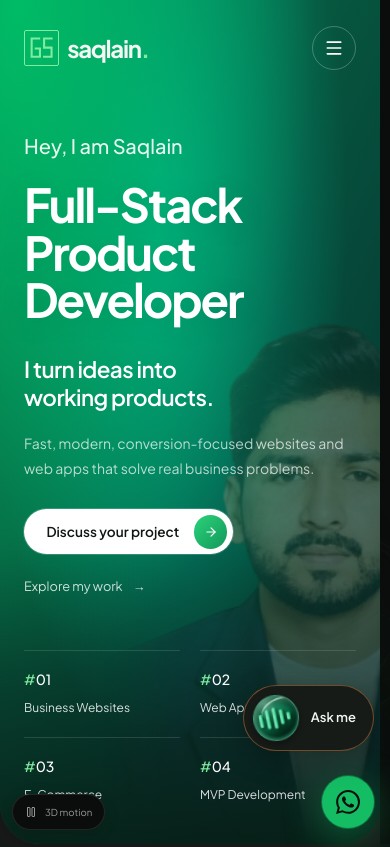
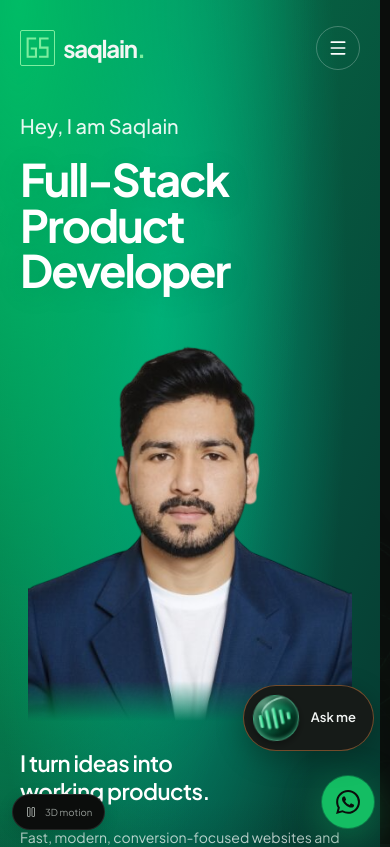
Before and after one commit to GhulamSaqlain13/saqlain-portfolio, a Next.js app: page / in a window 390 px wide. Shown: the top 847 px of the page. Built offline with nearby package versions, Linux system fonts and the light colour scheme.

Commit message:
Align responsive sections and prevent hero portrait cropping

```diff
--- a/src/components/Hero.tsx
+++ b/src/components/Hero.tsx
@@ -1,56 +1,15 @@
 "use client";
 
-import { useEffect, useRef } from "react";
 import Navbar, { PillButton } from "@/components/Navbar";
 import Link from "next/link";
 import portrait from "@/assets/me-Photoroom.png";
 
 const FOCUS = ["Business Websites", "Web Applications", "E-Commerce", "MVP Development"];
 
-function useParallax() {
-  const portraitRef = useRef<HTMLImageElement>(null);
-  useEffect(() => {
-    if (window.matchMedia("(prefers-reduced-motion: reduce), (pointer: coarse)").matches) return;
-    let frame = 0;
-    let x = 0;
-    let y = 0;
-    const onMove = (event: MouseEvent) => {
-      x = event.clientX / window.innerWidth - 0.5;
-      y = event.clientY / window.innerHeight - 0.5;
-      if (!frame)
-        frame = requestAnimationFrame(() => {
-          frame = 0;
-          if (portraitRef.current)
-            portraitRef.current.style.transform = `translate3d(calc(-50% + ${x * 10}px), ${y * 6}px, 0)`;
-        });
-    };
-    const hero = portraitRef.current?.parentElement;
-    hero?.addEventListener("mousemove", onMove, { passive: true });
-    return () => {
-      hero?.removeEventListener("mousemove", onMove);
-      cancelAnimationFrame(frame);
-    };
-  }, []);
-  return portraitRef;
-}
 export default function Hero({ services = false }: { services?: boolean }) {
-  const portraitRef = useParallax();
-
   return (
     <div id="top" className="hero-card relative">
       <Navbar />
-
-      <img
-        ref={portraitRef}
-        src={portrait.src}
-        fetchPriority="high"
-        decoding="async"
-        alt="Portrait of Ghulam Saqlain"
-        width={1024}
-        height={1280}
-        className="hero-portrait parallax"
-        style={{ transform: "translate3d(-50%, 0, 0)" }}
-      />
 
       <section className="hero-content relative z-10">
         <div>
@@ -67,6 +26,18 @@ export default function Hero({ services = false }: { services?: boolean }) {
             <br />
             {services ? "Real Impact." : "Developer"}
           </h1>
+        </div>
+
+        <div className="hero-portrait-frame">
+          <img
+            src={portrait.src}
+            fetchPriority="high"
+            decoding="async"
+            alt="Portrait of Ghulam Saqlain"
+            width={portrait.width}
+            height={portrait.height}
+            className="hero-portrait"
+          />
         </div>
 
         <div className="reveal hero-description" style={{ animationDelay: "260ms" }}>
--- a/src/components/sections/SignalStrip.tsx
+++ b/src/components/sections/SignalStrip.tsx
@@ -30,7 +30,7 @@ export default function SignalStrip({ compact = false }: { compact?: boolean })
   return (
     <>
       <div className="trust-panel">
-        <div className="flex flex-col gap-8 px-6 py-12 md:flex-row md:items-center md:gap-12 md:px-10 md:py-14">
+        <div className="trust-panel__inner flex flex-col gap-8 px-6 py-12 md:flex-row md:items-center md:gap-12 md:px-10 md:py-14">
           <p className="shrink-0 text-sm font-medium leading-snug text-white">
             Built with tools
             <br />
@@ -56,7 +56,7 @@ export default function SignalStrip({ compact = false }: { compact?: boolean })
       </div>
 
       {!compact && (
-        <section className="px-6 py-24 md:px-10 md:py-32">
+        <section className="approach-section px-6 py-24 md:px-10 md:py-32">
           <div className="grid gap-12 md:grid-cols-2 md:gap-16">
             <Reveal>
               <p className="text-xl font-medium text-brand md:text-2xl">My Approach</p>
--- a/src/styles.css
+++ b/src/styles.css
@@ -3779,3 +3779,166 @@ html[data-site-motion="off"] .assistant-orb * {
     animation: none !important;
   }
 }
+
+/* Shared responsive content edges across every page and section. */
+:root {
+  --site-width: 1260px;
+  --site-gutter: clamp(1.25rem, 3.2vw, 2.5rem);
+}
+.site-header,
+.hero-content,
+.hero-focus,
+.trust-panel__inner,
+.approach-section,
+.services-section__inner,
+.skills-section__inner,
+.site-footer__inner,
+.contact-home,
+.contact-simple,
+.home-page > section:not(.selected-work) > div[class*="max-w-"],
+main section > div[class*="max-w-[1400px]"] {
+  box-sizing: border-box;
+  width: 100%;
+  max-width: var(--site-width);
+  margin-inline: auto;
+  padding-inline: var(--site-gutter);
+}
+.services-section,
+.skills-section,
+.selected-work,
+.site-footer {
+  padding-inline: 0;
+}
+.selected-work > div:first-child,
+.work-grid {
+  box-sizing: border-box;
+  width: 100%;
+  max-width: var(--site-width);
+  padding-inline: var(--site-gutter);
+  margin-inline: auto;
+}
+.hero-content {
+  grid-template-columns: minmax(0, 1fr) minmax(0, 1.1fr) minmax(0, 0.85fr);
+  gap: clamp(1rem, 2.2vw, 2rem);
+  padding-top: 3rem;
+  padding-bottom: 2.5rem;
+}
+.hero-content > *,
+.work-grid > *,
+.services-cards > *,
+.skills-section__heading > *,
+.services-section__header > * {
+  min-width: 0;
+}
+.hero-title {
+  font-size: clamp(2.8rem, 5.1vw, 4.8rem);
+  overflow-wrap: normal;
+}
+.hero-portrait-frame {
+  align-self: end;
+  display: flex;
+  justify-content: center;
+  min-width: 0;
+}
+.hero-portrait {
+  position: static;
+  display: block;
+  width: 100%;
+  max-width: 440px;
+  height: auto;
+  max-height: 560px;
+  object-fit: contain;
+  object-position: center bottom;
+  opacity: 1;
+  transform: none;
+  -webkit-mask-image: linear-gradient(to bottom, #000 90%, transparent 100%);
+  mask-image: linear-gradient(to bottom, #000 90%, transparent 100%);
+}
+.hero-description {
+  padding-top: 0;
+  max-width: none;
+}
+.hero-focus {
+  padding-bottom: 2.5rem;
+}
+.trust-panel__inner {
+  flex-wrap: wrap;
+}
+.trust-logos {
+  min-width: 0;
+  flex-wrap: wrap;
+}
+.about-portrait-frame img {
+  height: auto;
+  max-height: 520px;
+  object-fit: contain;
+}
+@media (min-width: 768px) and (max-width: 1100px) {
+  .hero-content {
+    grid-template-columns: minmax(0, 1fr) minmax(0, 1fr);
+  }
+  .hero-description {
+    grid-column: 1 / -1;
+    max-width: 42rem;
+  }
+  .hero-actions {
+    flex-direction: row;
+    flex-wrap: wrap;
+    align-items: center;
+    gap: 1rem;
+  }
+  .hero-title {
+    font-size: clamp(3rem, 6.5vw, 4.5rem);
+  }
+}
+@media (max-width: 767px) {
+  .hero-content {
+    grid-template-columns: minmax(0, 1fr);
+    gap: 1.75rem;
+    padding-top: 2.5rem;
+    padding-bottom: 2rem;
+  }
+  .hero-title {
+    font-size: clamp(2.8rem, 11.5vw, 4.6rem);
+    margin-top: 1rem;
+  }
+  .hero-portrait {
+    width: min(100%, 340px);
+    max-height: 400px;
+  }
+  .hero-description {
+    max-width: 36rem;
+  }
+  .hero-focus {
+    grid-template-columns: repeat(2, minmax(0, 1fr));
+    gap: 1.5rem 1rem;
+  }
+  .skills-section__heading,
+  .services-section__header {
+    grid-template-columns: minmax(0, 1fr);
+  }
+  .site-footer__top,
+  .contact-home {
+    flex-direction: column;
+    align-items: flex-start;
+  }
+  .pill-btn {
+    max-width: 100%;
+    white-space: normal;
+  }
+  .about-portrait-frame {
+    max-width: 400px;
+    margin-inline: auto;
+  }
+  .about-portrait-frame img {
+    max-height: 420px;
+  }
+}
+
+@media (min-width: 768px) {
+  /* Twelve-column layouts need small column gaps at tablet widths. */
+  main section > div.grid[class*="max-w-[1400px]"] {
+    column-gap: clamp(1rem, 2vw, 2rem);
+    row-gap: 2.5rem;
+  }
+}
```
